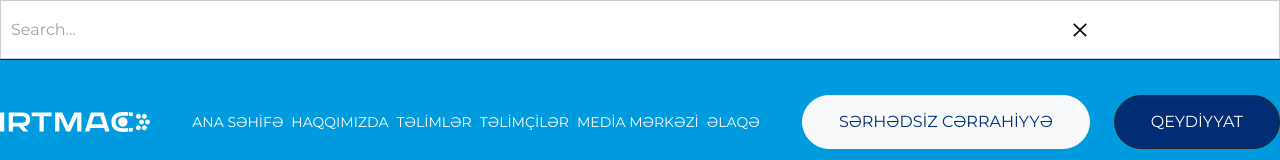
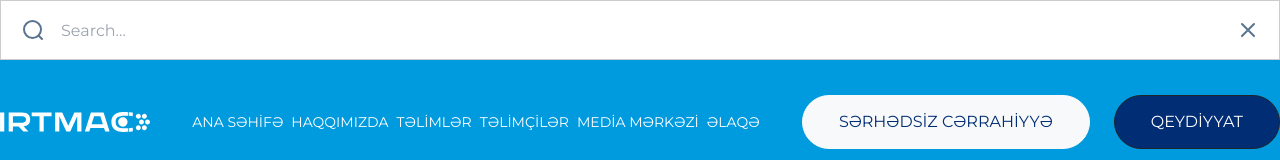
Before and after one commit to abdulhesenli/IRCMACC, a React (Vite) app: page / in a window 1280 px wide. Both pictures are taken after a click on the element 1203 px from the left and 29 px from the top of the page. Shown: the top 160 px of the page. Built offline with nearby package versions, Linux system fonts and the light colour scheme.

Commit message:
page  update

```diff
--- a/src/components/Contact/contact.css
+++ b/src/components/Contact/contact.css
@@ -329,3 +329,24 @@
 
 
 }
+
+@media (min-width: 200px) and (max-width: 390px){
+    #textarea {
+        width: 290px;
+    }
+    #email {
+        width: 290px;
+        padding-left: 30px;
+    }
+    #text {
+        width: 290px;
+        padding-left: 30px;
+    }
+
+    #name{
+      max-width: 290px;
+    }
+    .contactBtn {
+        width: 290px;
+    }
+}
--- a/src/components/Topheader/Topheader.jsx
+++ b/src/components/Topheader/Topheader.jsx
@@ -2,6 +2,7 @@ import{ useState, useEffect } from 'react';
 import './topheader.css';
 import { CiSearch } from "react-icons/ci";
 import { AiOutlineClose } from "react-icons/ai";
+// import { AiOutlineSearch } from "react-icons/ai";
 import { Link } from 'react-router-dom';
 import irtmacc from '../../assets/Irtmac.svg';
 import { useTranslation  } from "react-i18next";
@@ -15,6 +16,9 @@ function Topheader() {
     const [isMenuDropdownOpen, setMenuIsDropdownOpen] = useState(false);
     const [isMenuTwoDropdownOpen, setMenuTwoIsDropdownOpen] = useState(false);
 
+    // const closeSearch = () => {
+    //     setIsOpenSearch(false);  // Search inputu gizlədəcək
+    // };
     const toggleDropdown = () => {
         setMenuIsDropdownOpen(!isMenuDropdownOpen);
     };
@@ -75,6 +79,7 @@ function Topheader() {
                     <div onClick={handleClick} className="me-4">
                         <CiSearch className="SearchIcon" />
                     </div>
+
                     <div className="vl"></div>
                     <select onChange={handleChange} defaultValue={i18n.language} >
                         <option value="az">AZ</option>
@@ -128,13 +133,28 @@ function Topheader() {
             </div>
 
             {/* Search Input */}
+            {/* <div className={`row m-0 header-search ${isOpenSearch && 'active'}`}>
+                <AiOutlineSearch className="search-icon-lop" />
+                <input type="text" placeholder="Search..." />
+                Close Icon to close the search
+                {isOpenSearch && (
+                    <AiOutlineClose className="close" onClick={closeSearch} />
+                )}
+            </div> */}
+
             <div className={`row m-0 header-search ${isOpenSearch && 'active'}`}>
-                <input type="text" placeholder="Search..." />
-                {/* Close Icon to close the search */}
-                {isOpenSearch && (
-                    <AiOutlineClose className="close-search-icon" onClick={closeSearch} />
-                )}
-            </div>
+            {isOpenSearch && (
+                <input
+                    type="text"
+                    placeholder="Search..."
+                    className="search-input"
+                />
+            )}
+            {/* CSS ilə background-ı qoyub, onClick ilə input-u bağlamaq */}
+            {isOpenSearch && (
+                <div className="close-icon" onClick={closeSearch}></div>
+            )}
+        </div>
         </div>
     );
 }
--- a/src/components/Topheader/topheader.css
+++ b/src/components/Topheader/topheader.css
@@ -245,11 +245,34 @@
 
 .header-search input {
     width: 100%;
-    padding: 10px;
+    padding: 10px 10px 10px 60px;
     font-size: 16px;
-    height: 59px;
+    height: 60px;
     border: 1px solid #ccc;
+    background: url(../../assets/search-lg.svg);
+    background-repeat: no-repeat;
+    background-color: #FFFFFF;
+    background-position: 20px center, calc(100% - 20px) center; /* Soldan və sağdan 20px */
+
+    /* background-position: left, right; */
+
 }
+.header-search input:focus{
+    border: none !important;
+}
+.close-icon {
+    position: absolute;
+    top: 59%;
+    right: 20px; /* Sağ tərəfdən məsafə */
+    transform: translateY(-50%);
+    width: 24px;
+    height: 24px;
+    background: url(../../assets/x-close.svg) no-repeat center center;
+    background-size: contain;
+    cursor: pointer;
+    transition: all 0.4s linear;
+}
+
 
 .close-search-icon {
     position: absolute;
@@ -321,7 +344,7 @@
         font-size: 10px;
         color: #FFFFFF;
         margin: 0;
-        padding: 10px 20px 0px 20px ;
+        padding: 10px 0px 0px 20px ;
 
     }
     .me-4{
@@ -364,7 +387,7 @@
         font-size: 10px;
         color: #FFFFFF;
         margin: 0;
-        padding: 10px 20px 0px 20px ;
+        padding: 10px 0px 0px 20px ;
 
     }
     .irtmac{
@@ -372,7 +395,7 @@
     }
 
     .me-4{
-        margin-right: 0px;
+        margin-right: 16px !important;
     }
 
     .hamburger-menu{
@@ -398,6 +421,15 @@
         cursor: pointer;
         font-size: 20px;
         color: #000;
+    }
+    .TopHeader select{
+        margin-right: 16px;
+    }
+}
+
+@media (min-width: 769px) and (max-width: 1200px){
+    .TopHeader select{
+        margin-right: 16px;
     }
 }
 
@@ -458,10 +490,26 @@
       .close-search-icon {
         position: absolute;
         top: 60%;
-        right: -440px;
+        right: -677px;
         transform: translateY(-50%);
         cursor: pointer;
         font-size: 20px;
         color: #000;
     }
+
+    .search-icon-lop{
+        position: absolute;
+        top: 63%;
+        left: -690px;
+        transform: translateY(-50%);
+        cursor: pointer;
+        font-size: 25px;
+        color: #5B748D;
+    }
+
+
 }
+
+@media (min-width: 1200px) and (max-width: 3200px){
+
+}
--- a/src/components/home/home.css
+++ b/src/components/home/home.css
@@ -293,7 +293,7 @@
 
     .banner{
         flex-direction: column;
-        height: auto;
+        height: 820px;
         margin-left: 20px;
         margin-right: 20px;
     }
@@ -359,9 +359,15 @@
 @media  (min-width: 769px) and (max-width: 992px) {
     .banner{
         flex-direction: column;
-        height: auto;
+        height: 820px;
         margin-left: 20px;
         margin-right: 20px;
+    }
+    .banright{
+        background-image: url(../../assets/Group3rotated.svg);
+        background-position: bottom right;
+        background-repeat: no-repeat;
+
     }
     .Group4 {
         margin-left: 15px;
--- a/src/components/home/home.jsx
+++ b/src/components/home/home.jsx
@@ -11,11 +11,11 @@ import LogoIpsum4 from '../../assets/image4.svg'
 import Group2 from '../../assets/Group2.svg'
 import Group4 from '../../assets/Group4.svg'
 import Arrow from '../../assets/arrow-right.svg'
-// import Trainers from "../Trainers/Trainers";
-// import Training from "../training/Training";
-// import Registration from "../registration/Registration";
+import Trainers from "../Trainers/Trainers";
+import Training from "../training/Training";
+import Registration from "../registration/Registration";
 import Testimonials from "../Testimonials/Testimonials";
-// import News from "../News/News";
+import News from "../News/News";
 // import InsideNews from '../İnsideNews/Insidenews';
 // import NewsPage from "../NewsPage/newspage";
 // import Questions from "../Questions/questions";
@@ -140,11 +140,11 @@ function Home(){
 
             </div>
 
-            {/* <Training/>  */}
-            {/* <Trainers/> */}
-            {/* <Registration/> */}
+            <Training/>
+            <Trainers/>
+            <Registration/>
             <Testimonials/>
-            {/* <News/>  */}
+            <News/>
             {/* <InsideNews/> */}
             {/* <NewsPage/> */}
 
--- a/src/components/registration/registration.css
+++ b/src/components/registration/registration.css
@@ -21,7 +21,7 @@
     display: flex;
 }
 #registername{
-    width: 448px;
+    width: 100%;
     height: 58px;
     border: none;
     border-radius: 70px;
@@ -46,7 +46,7 @@
     border-color: #007bff;
 }
 #registertext{
-    width: 448px;
+    width: 100%;
     height: 58px;
     border: none;
     border-radius: 70px;
@@ -59,11 +59,12 @@
     left: 764px; */
     margin-top: 50px;
     margin-left: 90px;
+    /* max-width: 448px; */
 
 }
 
 #message{
-    width: 448px;
+    width: 100%;
     height: 58px;
     border: none;
     border-radius: 70px;
@@ -188,10 +189,12 @@ select::placeholder{
         padding: 20px;
         flex-direction: column;
     }
-
+    .inputtext{
+        max-width: 448px !important;
+    }
     .registerdiv{
         margin: auto;
-        /* max-width: 400px ; */
+       margin-left: 0 !important;
     }
 
     .registerTitle {
@@ -234,3 +237,11 @@ select::placeholder{
 
 
   }
+
+  @media  (min-width: 768px) and (max-width: 4400px){
+    #message{
+        width: 448px;
+    }
+
+
+  }
--- a/src/components/registration/registration.jsx
+++ b/src/components/registration/registration.jsx
@@ -32,7 +32,7 @@ function Registration() {
 
 
                         <div className="custom-select-wrapper">
-                            <select id="message" className="custom-select" placeholder="Təlimi seç">
+                            <select id="message" className="custom-select inputtext"  placeholder="Təlimi seç">
                                 <option  value="option1" >Təlimi seç</option>
                                 <option value="option1">Option 1</option>
                                 <option value="option2">Option 2</option>
```
Also changed, not shown: src/assets/search-lg.svg (added), src/assets/x-close.svg (added).
